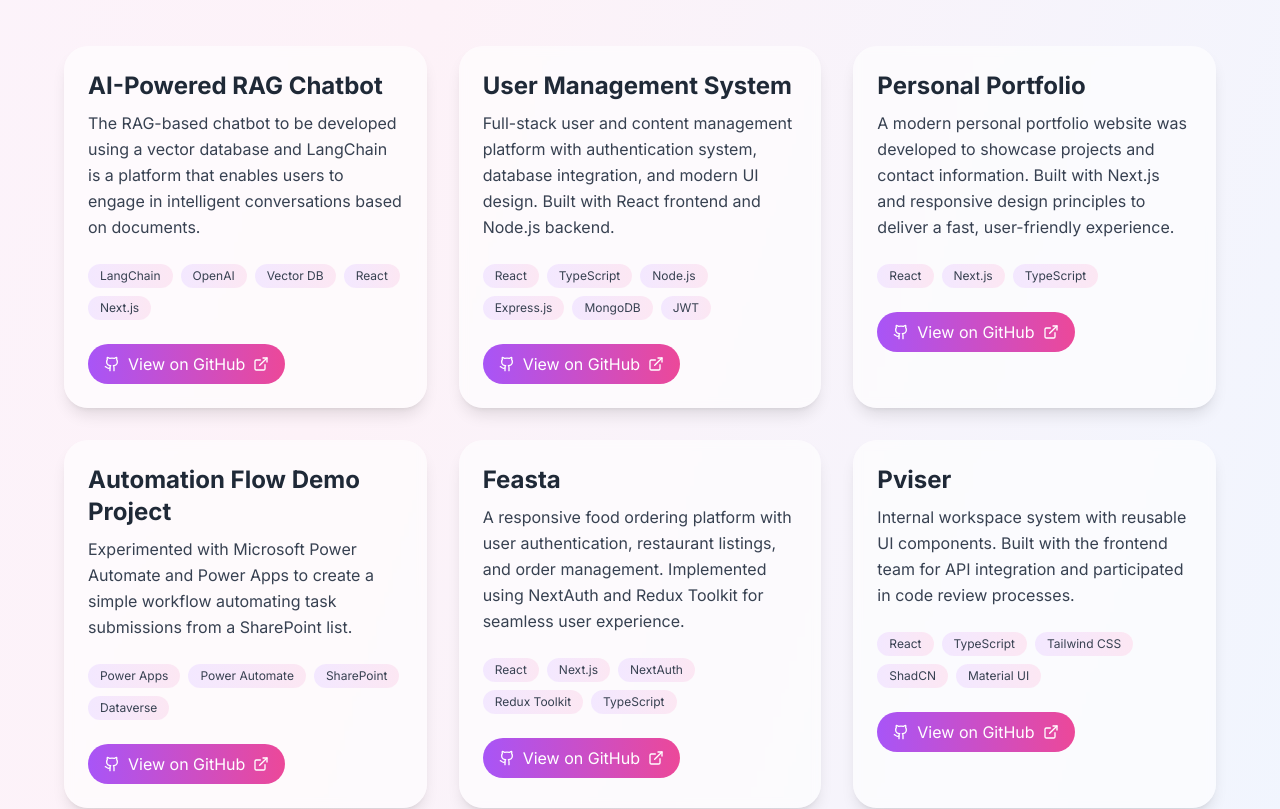
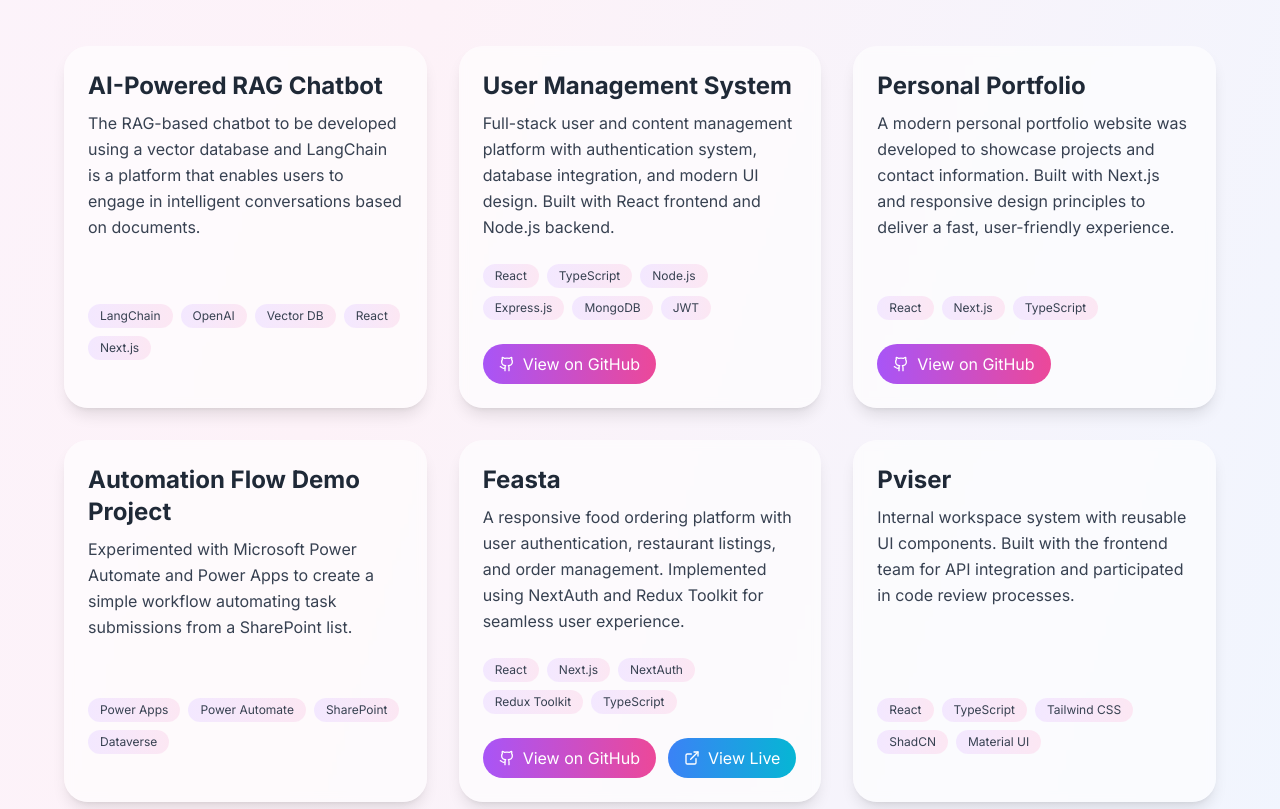
Before and after one commit to betuloran/my-portfolio, a Next.js app: page / in a window 1280 px wide. Shown: the part 2822-3631 px from the top of the page. Built offline with nearby package versions, Linux system fonts and the light colour scheme.

Commit message:
third added

```diff
--- a/src/app/components/Projects.tsx
+++ b/src/app/components/Projects.tsx
@@ -21,11 +21,11 @@
     <section id="projects" ref={ref} className="py-20 px-6">
       <div className="max-w-6xl mx-auto">
         <motion.h2
+          key={`projects-title-${language}`}
           initial={{ opacity: 0, y: 20 }}
-          animate={isInView ? { opacity: 1, y: 0 } : {}}
+          animate={{ opacity: 1, y: 0 }}
           transition={{ duration: 0.6 }}
-          className={`text-4xl md:text-5xl font-bold mb-12 text-center bg-clip-text text-transparent bg-gradient-to-r ${
-            darkMode ? 'from-purple-400 to-pink-400' : 'from-purple-600 to-pink-600'
+          className={`text-4xl md:text-5xl font-bold mb-12 text-center bg-clip-text text-transparent bg-gradient-to-r ${darkMode ? 'from-purple-400 to-pink-400' : 'from-purple-600 to-pink-600'
             }`}
         >
           {t.projects.title}
@@ -34,26 +34,26 @@
         <div className="grid md:grid-cols-2 lg:grid-cols-3 gap-8">
           {projects.map((project, idx) => (
             <motion.div
-              key={project.title}
+              key={`${project.title}-${language}`}
               initial={{ opacity: 0, y: 30 }}
               animate={isInView ? { opacity: 1, y: 0 } : {}}
               transition={{ duration: 0.5, delay: idx * 0.15 }}
-              className={`p-6 rounded-3xl backdrop-blur-sm ${
-                darkMode ? 'bg-gray-800/50' : 'bg-white/60'
-              } shadow-lg hover:shadow-2xl transition-all hover:scale-105 group`}
+              className={`p-6 rounded-3xl backdrop-blur-sm ${darkMode ? 'bg-gray-800/50' : 'bg-white/60'
+                } shadow-lg hover:shadow-2xl transition-all hover:scale-105 group flex flex-col`}
             >
               <h3 className={`text-2xl font-bold mb-2 ${darkMode ? 'text-gray-100' : 'text-gray-800'}`}>
                 {project.title}
               </h3>
-              <p className={`${darkMode ? 'text-gray-300' : 'text-gray-700'} mb-6 leading-relaxed`}>
+              {/* flex-grow metin alanının eşit yüksekliğe sahip olmasını sağlar */}
+              <p className={`${darkMode ? 'text-gray-300' : 'text-gray-700'} mb-6 leading-relaxed flex-grow`}>
                 {language === 'tr' ? project.descriptionTr : project.descriptionEn}
               </p>
+
               <div className="flex flex-wrap gap-2 mb-6">
                 {project.technologies.map((tech) => (
                   <span
                     key={tech}
-                    className={`px-3 py-1 rounded-full text-xs ${
-                      darkMode
+                    className={`px-3 py-1 rounded-full text-xs ${darkMode
                         ? 'bg-gray-700 text-gray-300'
                         : 'bg-gradient-to-r from-purple-100 to-pink-100 text-gray-700'
                       }`}
@@ -62,16 +62,35 @@
                   </span>
                 ))}
               </div>
+
+              {/* Butonlar - Sadece link varsa göster */}
+              {(project.github || project.live) && (
+                <div className="flex gap-3 flex-wrap mt-auto">
+                  {project.github && (
                     <a
                       href={project.github}
                       target="_blank"
                       rel="noopener noreferrer"
-                className="inline-flex items-center gap-2 px-4 py-2 bg-gradient-to-r from-purple-500 to-pink-500 text-white rounded-full hover:shadow-lg transition-all group-hover:scale-105"
+                      className="inline-flex items-center gap-2 px-4 py-2 bg-gradient-to-r from-purple-500 to-pink-500 text-white rounded-full hover:shadow-lg transition-all"
                     >
                       <Github className="w-4 h-4" />
                       {t.projects.viewGithub}
+                    </a>
+                  )}
+
+                  {project.live && (
+                    <a
+                      href={project.live}
+                      target="_blank"
+                      rel="noopener noreferrer"
+                      className="inline-flex items-center gap-2 px-4 py-2 bg-gradient-to-r from-blue-500 to-cyan-500 text-white rounded-full hover:shadow-lg transition-all"
+                    >
                       <ExternalLink className="w-4 h-4" />
+                      {t.projects.viewLive}
                     </a>
+                  )}
+                </div>
+              )}
             </motion.div>
           ))}
         </div>
```
Lines whose indentation alone changed are shown as unchanged.
